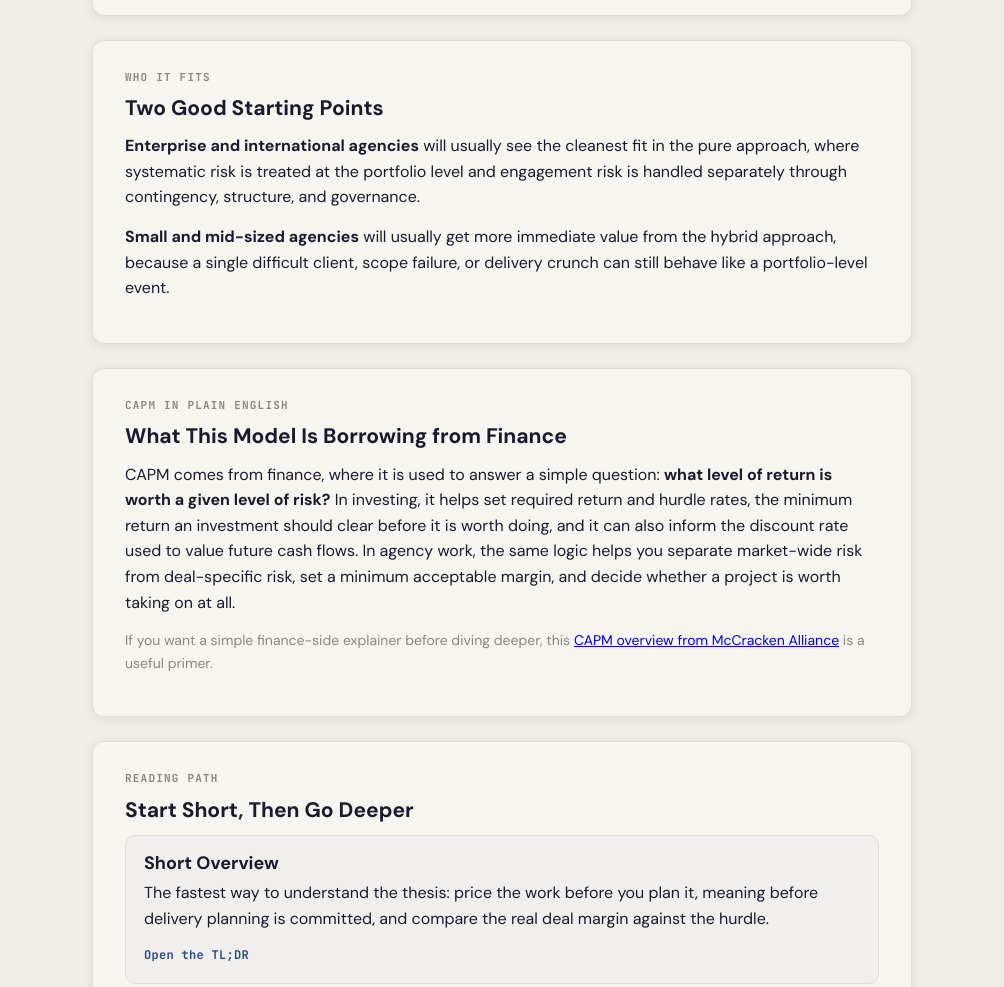
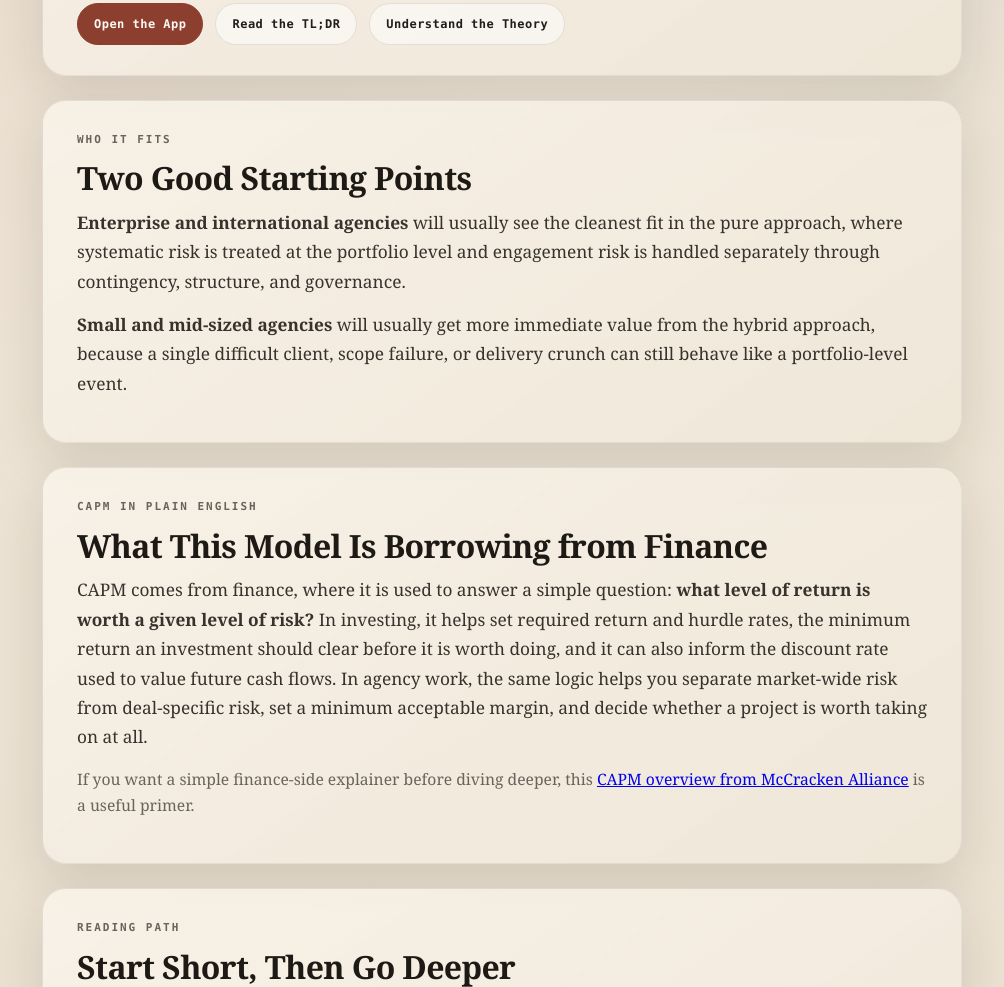
Before and after one commit to newlocalmedia/capm-for-agencies, a plain HTML site: page overview/index.html in a window 1280 px wide. Shown: the part 498-1485 px from the top of the page, without its empty margins (138-1142 px from the left). Drawn offline with Linux system fonts and the light colour scheme.

Commit message:
Restyle overview page to match theory pages

```diff
--- a/overview/index.html
+++ b/overview/index.html
@@ -5,71 +5,79 @@
 <meta name="viewport" content="width=device-width, initial-scale=1.0">
 <title>CAPM for Agencies — Overview</title>
 <style>
-  @import url('https://fonts.googleapis.com/css2?family=DM+Sans:wght@400;500;700&family=JetBrains+Mono:wght@500;700&display=swap');
-
   :root {
-    --ink: #1a1a2e;
-    --paper: #f7f5f0;
-    --blue: #2b4c7e;
-    --accent: #c45d3e;
-    --gray100: #f0ede8;
-    --gray200: #e0ddd6;
-    --gray400: #8a8680;
-    --shadow: 0 2px 12px rgba(26,26,46,0.08);
+    --ink: #201d1a;
+    --paper: #f8f2e8;
+    --paper-deep: #efe6d8;
+    --canvas: #e8ddcc;
+    --line: rgba(32, 29, 26, 0.12);
+    --line-strong: rgba(32, 29, 26, 0.18);
+    --accent: #8c3f2f;
+    --blue: #23486a;
+    --muted: #6a635b;
+    --shadow: 0 18px 50px rgba(32, 29, 26, 0.12);
   }
 
   * { box-sizing: border-box; }
 
   body {
     margin: 0;
-    font-family: 'DM Sans', sans-serif;
-    background: var(--gray100);
+    font-family: Georgia, "Times New Roman", serif;
+    background:
+      radial-gradient(circle at top left, rgba(140, 63, 47, 0.08), transparent 28%),
+      radial-gradient(circle at top right, rgba(35, 72, 106, 0.09), transparent 24%),
+      linear-gradient(180deg, #efe5d7 0%, #e7dccb 100%);
     color: var(--ink);
-    line-height: 1.6;
+    line-height: 1.7;
+    -webkit-font-smoothing: antialiased;
     padding: 32px 20px 80px;
   }
 
   .wrap {
-    max-width: 820px;
+    max-width: 920px;
     margin: 0 auto;
   }
 
   .hero,
   .section {
-    background: var(--paper);
-    border: 1px solid var(--gray200);
-    border-radius: 12px;
+    background: linear-gradient(145deg, rgba(248, 242, 232, 0.92), rgba(239, 230, 216, 0.95));
+    border: 1px solid rgba(32, 29, 26, 0.08);
+    border-radius: 24px;
     box-shadow: var(--shadow);
-    padding: 28px 32px;
+    padding: 30px 34px;
     margin-bottom: 24px;
   }
 
   .eyebrow {
-    font-family: 'JetBrains Mono', monospace;
+    font-family: "SFMono-Regular", Consolas, "Liberation Mono", Menlo, monospace;
     font-size: 11px;
     font-weight: 700;
-    letter-spacing: 1.2px;
+    letter-spacing: 0.18em;
     text-transform: uppercase;
-    color: var(--gray400);
-    margin-bottom: 10px;
+    color: var(--muted);
+    margin-bottom: 12px;
   }
 
   h1, h2 {
     margin: 0 0 12px;
-    line-height: 1.2;
+    line-height: 1.08;
+    letter-spacing: -0.02em;
+    color: #1d1915;
   }
 
   h1 {
-    font-size: 34px;
-    color: var(--blue);
+    font-size: clamp(2.4rem, 4vw, 4rem);
+    color: #241d17;
   }
 
   h2 {
-    font-size: 21px;
+    font-size: clamp(1.6rem, 2.5vw, 2rem);
   }
 
   p {
     margin: 0 0 14px;
+    font-size: 1.08rem;
+    color: #38322d;
   }
 
   .actions {
@@ -80,26 +88,35 @@
   }
 
   .button {
-    display: inline-block;
-    padding: 10px 14px;
+    display: inline-flex;
+    align-items: center;
+    justify-content: center;
+    min-height: 42px;
+    padding: 0 16px;
     border-radius: 999px;
     text-decoration: none;
-    font-family: 'JetBrains Mono', monospace;
+    font-family: "SFMono-Regular", Consolas, "Liberation Mono", Menlo, monospace;
     font-size: 12px;
     font-weight: 700;
-    letter-spacing: 0.3px;
+    letter-spacing: 0.04em;
     border: 1px solid transparent;
+    transition: transform 0.16s ease, background 0.16s ease, color 0.16s ease, border-color 0.16s ease;
+  }
+
+  .button:hover {
+    transform: translateY(-1px);
   }
 
   .button.primary {
-    background: var(--blue);
-    color: #fff;
+    background: var(--accent);
+    color: #fff8f3;
+    border-color: var(--accent);
   }
 
   .button.secondary {
-    background: rgba(43,76,126,0.08);
-    border-color: rgba(43,76,126,0.16);
-    color: var(--blue);
+    background: rgba(255, 255, 255, 0.5);
+    border-color: rgba(32, 29, 26, 0.1);
+    color: var(--ink);
   }
 
   ul {
@@ -112,8 +129,8 @@
   }
 
   .note {
-    color: var(--gray400);
-    font-size: 14px;
+    color: var(--muted);
+    font-size: 0.98rem;
   }
 
   .reading-list {
@@ -124,15 +141,16 @@
 
   .reading-item {
     padding: 16px 18px;
-    border: 1px solid var(--gray200);
-    border-radius: 10px;
-    background: rgba(43,76,126,0.03);
+    border: 1px solid rgba(32, 29, 26, 0.08);
+    border-radius: 18px;
+    background: rgba(255, 255, 255, 0.42);
   }
 
   .reading-item h3 {
     margin: 0 0 6px;
-    font-size: 18px;
-    line-height: 1.25;
+    font-size: 1.25rem;
+    line-height: 1.15;
+    letter-spacing: -0.01em;
   }
 
   .reading-item p {
@@ -141,10 +159,10 @@
 
   .reading-item a {
     color: var(--blue);
-    font-family: 'JetBrains Mono', monospace;
+    font-family: "SFMono-Regular", Consolas, "Liberation Mono", Menlo, monospace;
     font-size: 12px;
     font-weight: 700;
-    letter-spacing: 0.3px;
+    letter-spacing: 0.04em;
     text-decoration: none;
   }
 
@@ -152,7 +170,7 @@
     text-align: center;
     font-size: 13px;
     line-height: 1.6;
-    color: var(--gray400);
+    color: var(--muted);
     padding: 8px 12px 0;
   }
 
@@ -163,11 +181,15 @@
   @media (max-width: 640px) {
     .hero,
     .section {
-      padding: 22px 18px;
+      padding: 22px 20px;
     }
 
     h1 {
-      font-size: 28px;
+      font-size: 2.25rem;
+    }
+
+    p {
+      font-size: 1rem;
     }
   }
 </style>
```
